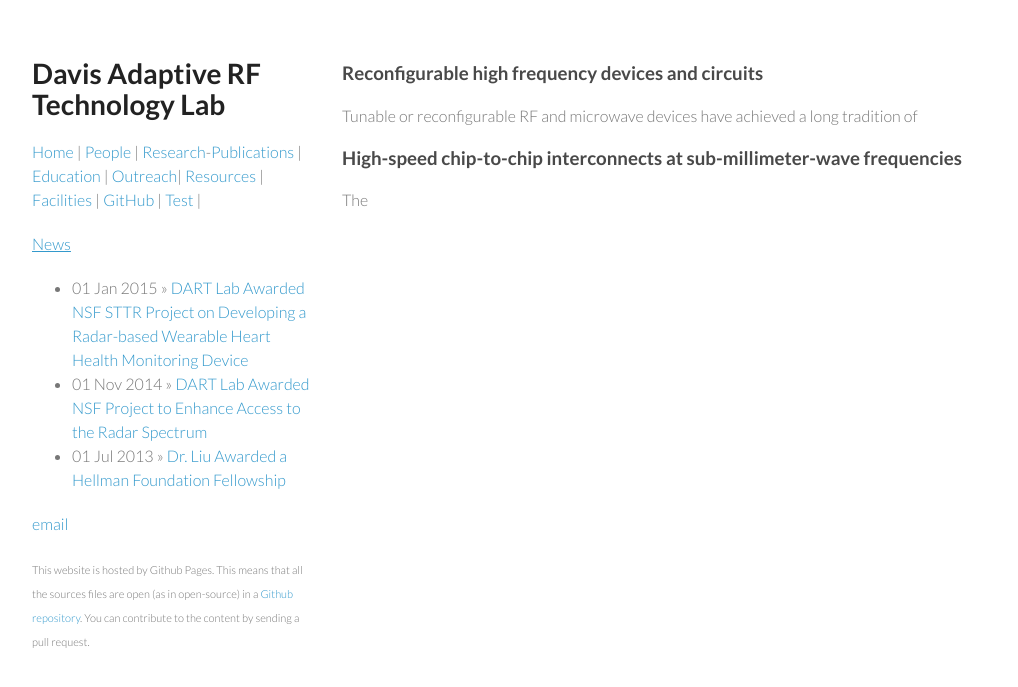
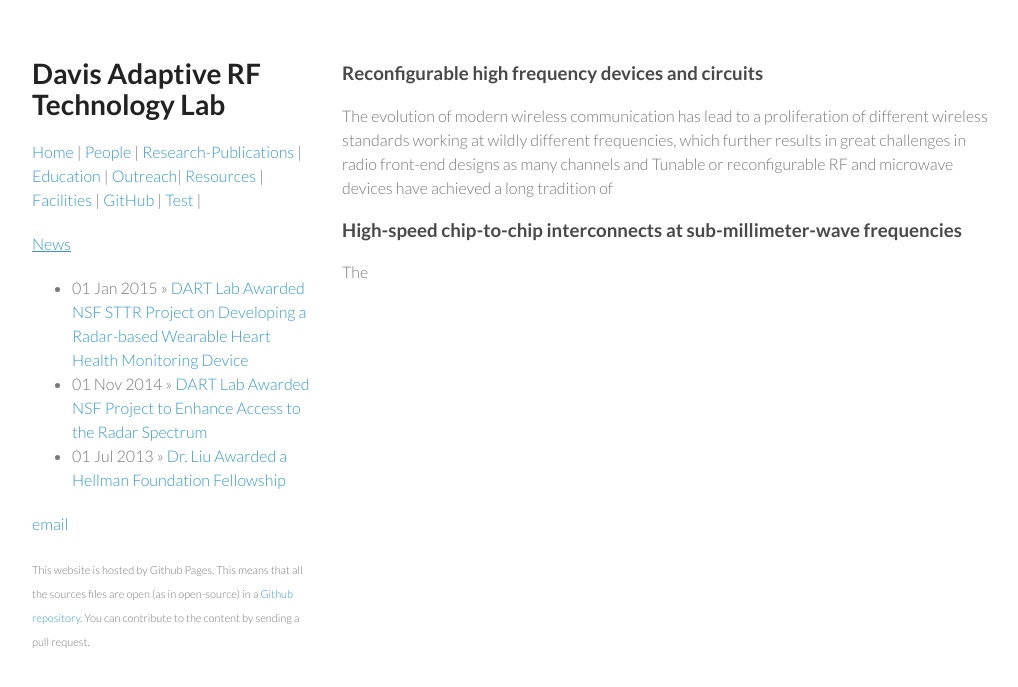
Before and after one commit to ucdart/ucdart.github.io, a Jekyll site: the page built from research/index.md, in a window 1280 px wide. Shown: the top 687 px of the page, without its empty margins (128-1146 px from the left). Built offline with Jekyll 4.4.1, drawn with Linux system fonts in a browser that asks for light colours.

Commit message:
Updated index.md

```diff
--- a/research/index.md
+++ b/research/index.md
@@ -6,6 +6,7 @@ published: true
 
 ### Reconfigurable high frequency devices and circuits
 
+The evolution of modern wireless communication has lead to a proliferation of different wireless standards working at wildly different frequencies, which further results in great challenges in radio front-end designs as many channels and
 Tunable or reconfigurable RF and microwave devices have achieved a long tradition of
 
 ### High-speed chip-to-chip interconnects at sub-millimeter-wave frequencies
```
